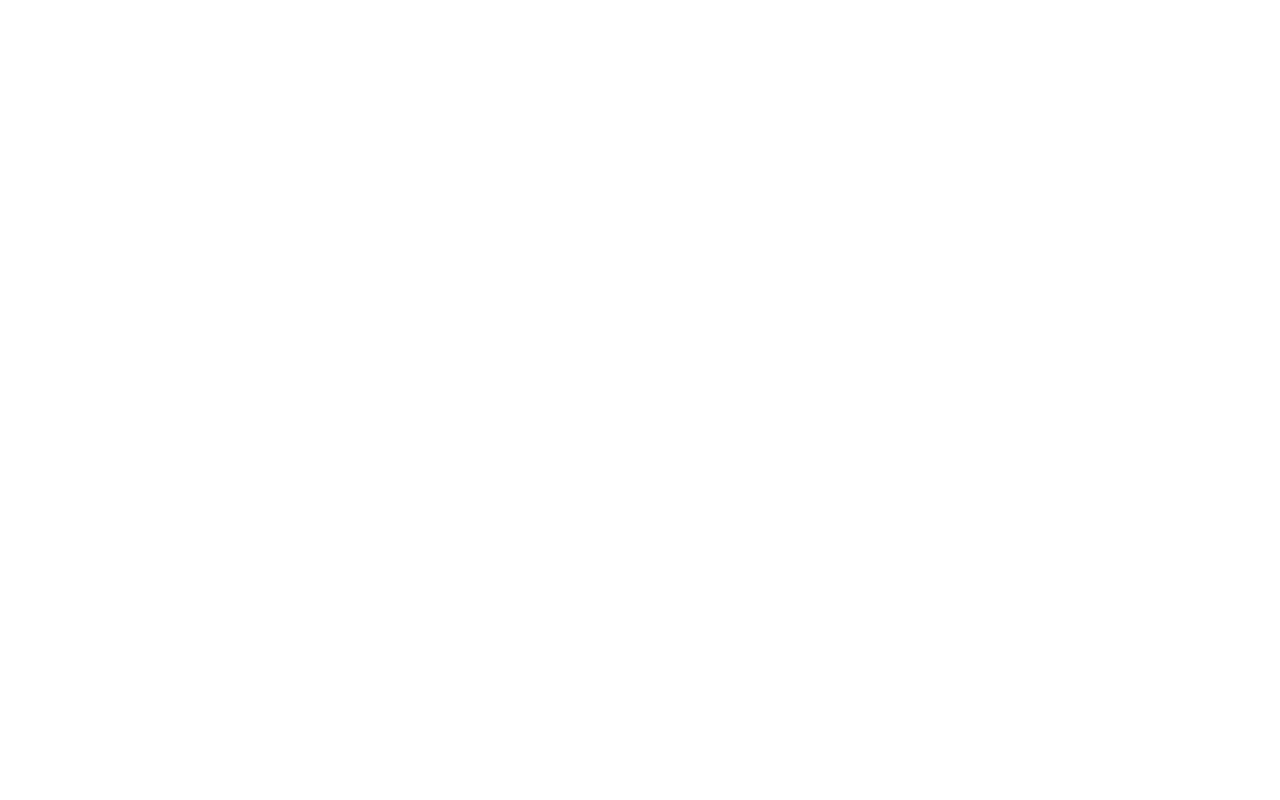
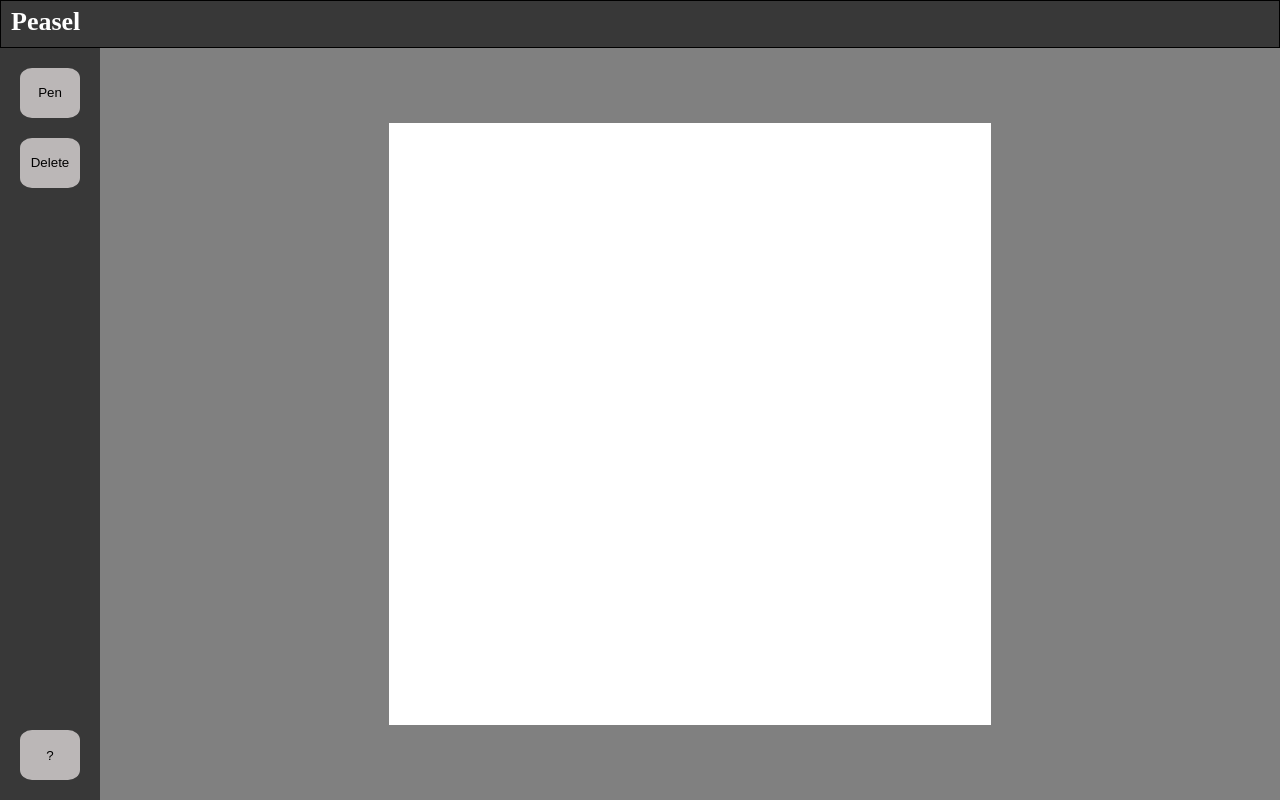
Before and after one commit to s-egge/peasel, a plain HTML site: page index.html in a window 1280 px wide. Drawn offline with Linux system fonts and the light colour scheme.

Commit message:
basic layout
Basic layout added using HTML/CSS

```diff
--- a/index.html
+++ b/index.html
@@ -3,10 +3,23 @@
   <head>
     <meta charset="UTF-8">
     <meta name="viewport" content="width=device-width, initial-scale=1.0">
-    <title>Pixel Art Maker</title>
+    <title>Peasel</title>
     <link rel="stylesheet" href="style.css">
   </head>
   <body>
 	<script src="index.js"></script>
+    <div id="header">Peasel</div>
+    <div id="body-wrapper">
+        <div id="sidebar">
+          <div id="tools">
+            <button id="pen">Pen</button>
+            <button id="delete">Delete</button>
+          </div>
+          <button id="help">?</button>
+        </div>
+        <div id="canvas-wrapper">
+            <canvas id="canvas"></canvas>
+        </div>
+    </div>
   </body>
 </html>
--- a/style.css
+++ b/style.css
@@ -0,0 +1,71 @@
+*{
+    padding:0;
+    margin:0;
+}
+
+body {
+    height: 100vh;
+    display: flex;
+    flex-direction: column;
+}
+
+#header {
+    background-color: rgb(56, 56, 56);
+    border: 1px solid black;
+    color: white;
+    font-weight: bold;
+    font-size: 26px;
+    padding-left: 10px;
+    padding-top: 6px;
+    height: 5%;
+}
+
+#body-wrapper {
+    /*border: 2px solid orangered;*/
+    display: flex;
+    height: 95%;
+}
+
+#canvas-wrapper {
+    background-color: gray;
+    flex-grow: 20;
+    display: flex;
+    justify-content: center;
+    align-items: center;
+}
+
+#canvas {
+    aspect-ratio: 1/1;
+    height: 80%;
+    background-color: white;
+}
+
+/** sidebar and icons **/
+
+#sidebar {
+    background-color: rgb(56, 56, 56);
+    width: 80px;
+    display: flex;
+    flex-direction: column;
+    justify-content: space-between;
+    align-items: center;
+    padding: 10px;
+}
+
+#tools {
+    display: flex;
+    flex-direction: column;
+}
+
+#pen, #delete, #help{
+    width: 60px;
+    height: 50px;
+    margin: 10px;
+    background-color: rgb(187, 183, 183);
+    border: none;
+    border-radius: 20%;
+}
+
+#pen:hover, #delete:hover, #help:hover {
+    background-color: rgb(222, 220, 220);
+}
```
